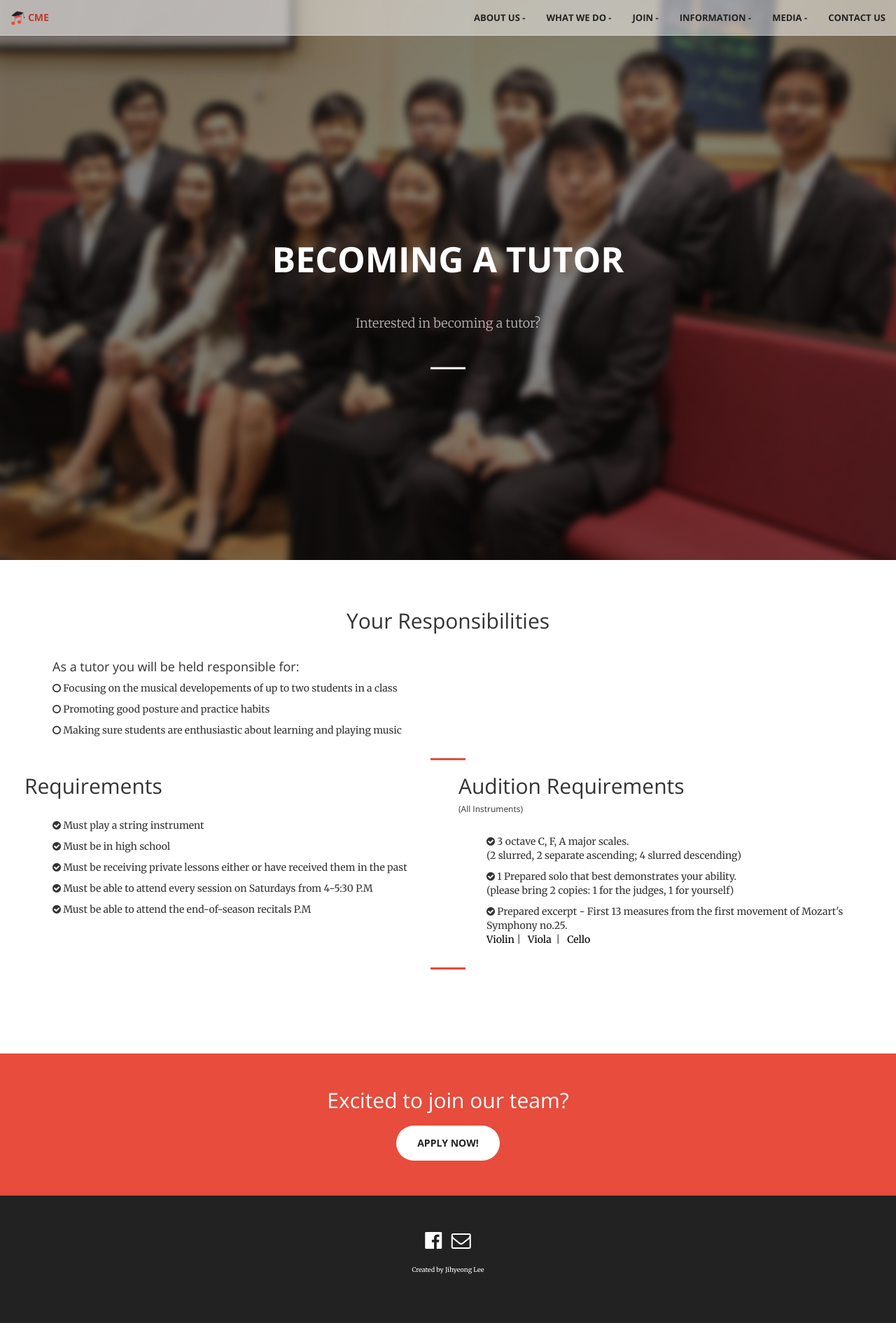
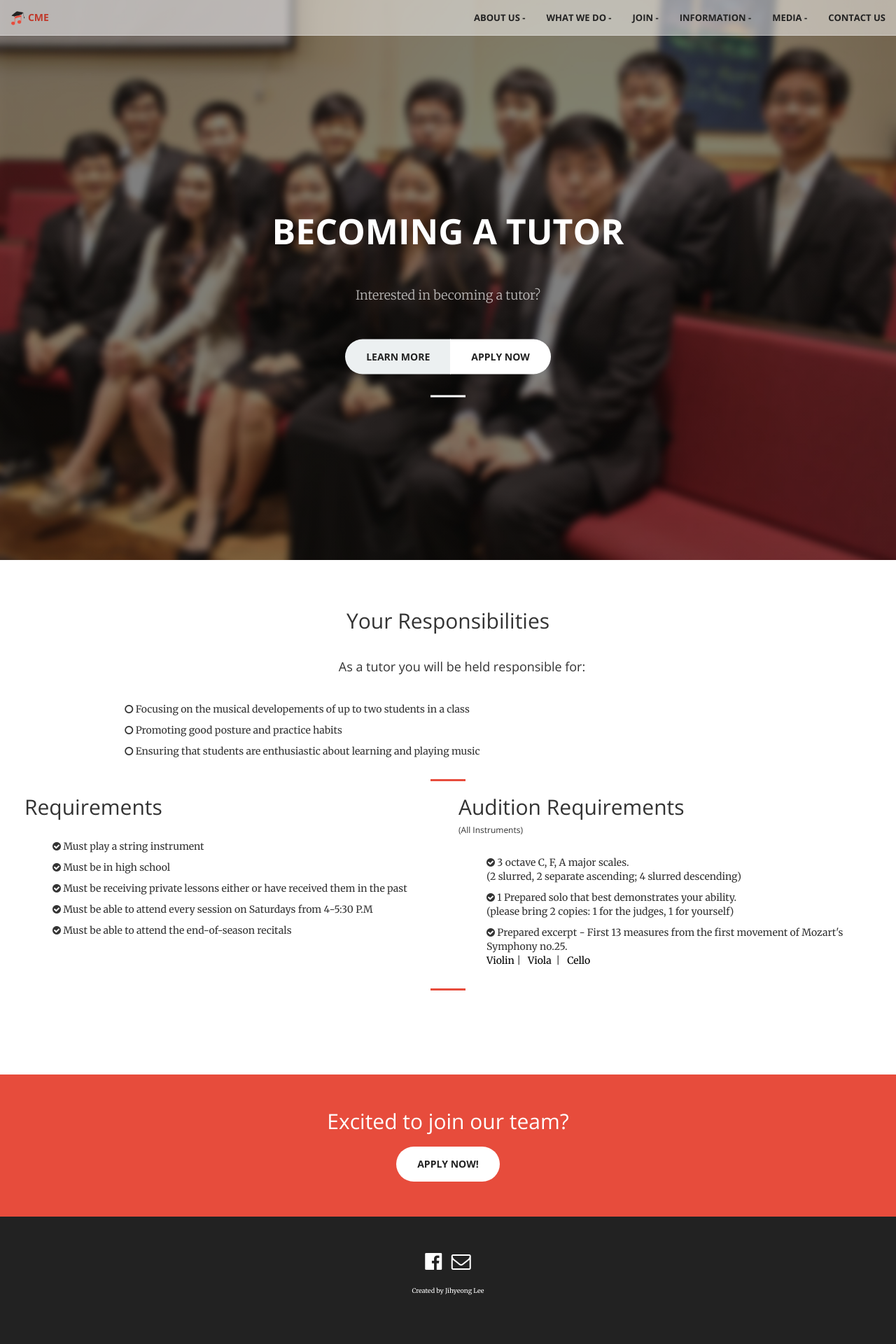
Before and after one commit to jleeleee/cme-website, a Django app: page /join/tutors in a window 1280 px wide. Shown: the whole page at 70% size. Before the commit the page ends 1890 px from the top, so only its background shows below. Run offline with Django 3.2, Linux system fonts and the light colour scheme; some libraries are stand-ins or nearby versions.

Commit message:
added buttons to tutors page

```diff
--- a/pages/templates/pages/join/tutors.html
+++ b/pages/templates/pages/join/tutors.html
@@ -15,17 +15,25 @@
 {% block header %}
     <h1 class="page-heading">Becoming a Tutor</h1>
     <p>Interested in becoming a tutor?</p>
-    <hr class="light">
+    <div class="btn-group" role="group" aria-label="...">
+    <a class="btn btn-default btn-xl sr-button page-scroll" style="background-color:#ecf0f1;" href="#first" target="_blank">Learn More</a>
+    <a class="btn btn-default btn-xl sr-button" href="https://crescendoeducation.typeform.com/to/zitNrB" target="_blank">Apply Now</a>
+
+    </div>
+    <hr class="light" >
 {% endblock header %}
 {% block content %}
 
-<section class="content-section">
+<section id="first" class="content-section">
     <div class="row content-box">
         <h2 class="section-heading text-center">Your Responsibilities</h2>
-        <div class="col-lg-12 text-left">
+        <div class="col-sm-1 ">
+        </div>
+        <div class="col-sm-10 text-left">
             <br>
-            <ul>
+            <ul class="text-center">
                 <h4>As a tutor you will be held responsible for:</h4>
+                <br>
             </ul>
             <ul>
                 <i class="fa fa-circle-o sr-icons"></i> Focusing on the musical developements of up to two students in a class
@@ -34,12 +42,13 @@
                 <i class="fa fa-circle-o sr-icons"></i> Promoting good posture and practice habits
             </ul>
             <ul>
-                <i class="fa fa-circle-o sr-icons"></i> Making sure students are enthusiastic about learning and playing music
+                <i class="fa fa-circle-o sr-icons"></i> Ensuring that students are enthusiastic about learning and playing music
             </ul>
         </div>
     </div>
     <hr>
     <div class="row content-box">
+
         <div class="col-sm-6 text-left ">
             <h2 class="section-heading">Requirements</h2>
             <br>
@@ -56,9 +65,10 @@
                 <i class="fa fa-check-circle sr-icons"></i> Must be able to attend every session on Saturdays from 4-5:30 P.M
             </ul>
             <ul>
-                <i class="fa fa-check-circle sr-icons"></i> Must be able to attend the end-of-season recitals P.M
+                <i class="fa fa-check-circle sr-icons"></i> Must be able to attend the end-of-season recitals
             </ul>
         </div>
+
         <div class="col-sm-6 text-left ">
             <h2 class="section-heading">Audition Requirements
                 <h6>(All Instruments)</h6>
```
Also changed, not shown: pages/templates/pages/index.html (indentation only).
